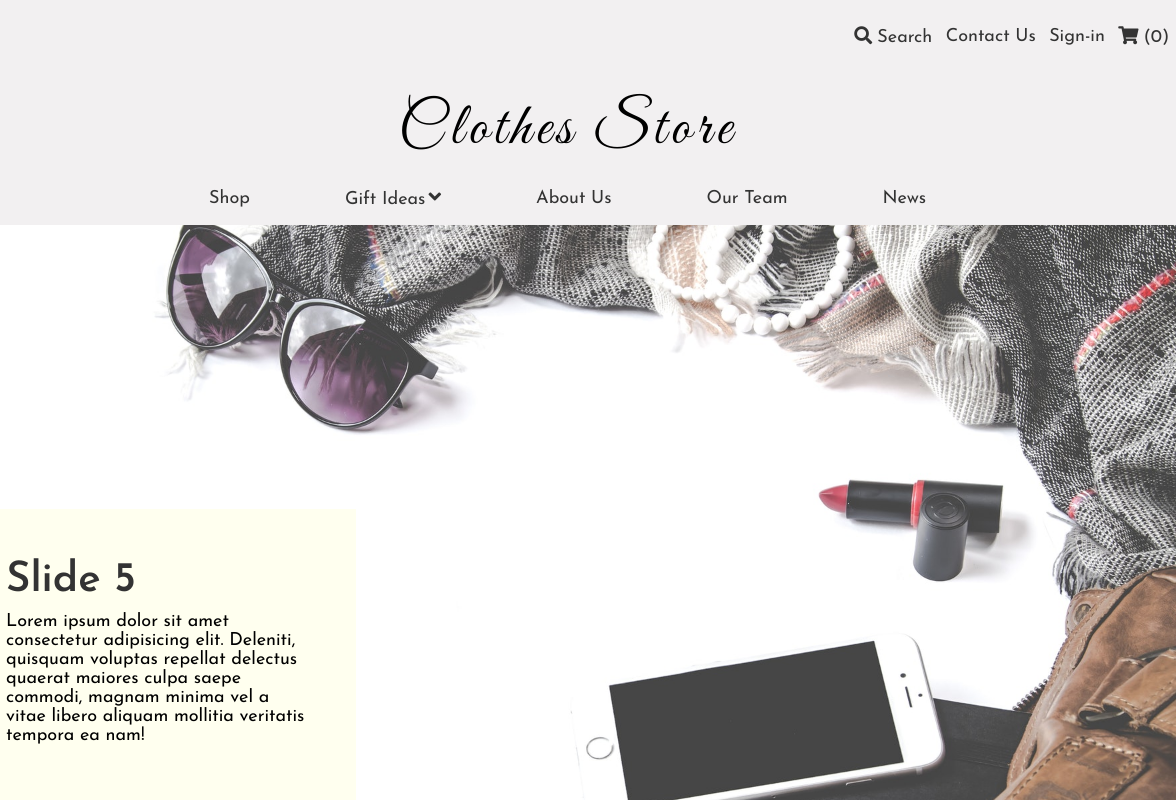
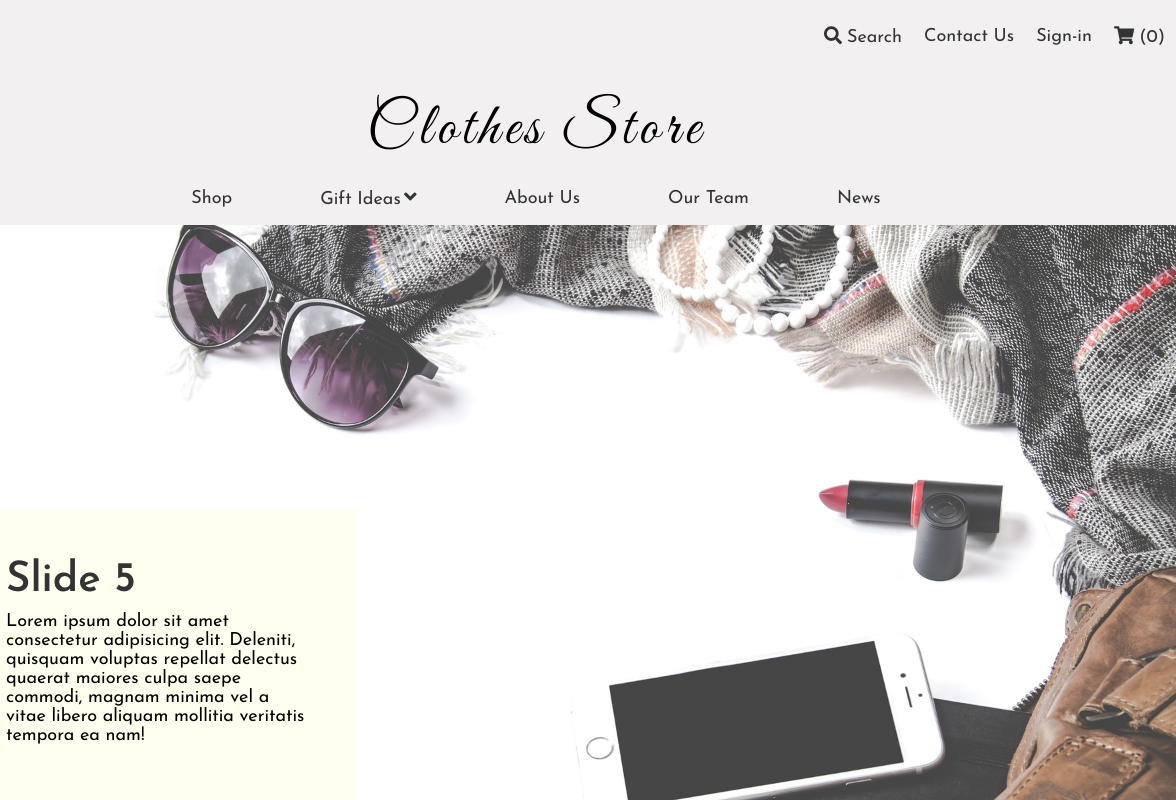
Before and after one commit to erhanertem/Website-Clothes_Store, a website: page index.html in a window 1280 px wide. Shown: the top 800 px of the page, 104-1280 px from the left. Drawn offline with Linux system fonts and the light colour scheme.

Commit message:
Fix main grid layout to limit media query need

```diff
--- a/scss/layout/_footer.scss
+++ b/scss/layout/_footer.scss
@@ -75,8 +75,9 @@
 		$socialMediaIconColors: 1 #3b5998, 2 #b31217, 3 #dc4e41, 4 #55acee,
 			5 #517fa4, 6 #0077b5;
 
+		/* Selects the nth element of social-icons-item siblings */
 		@each $color in $socialMediaIconColors {
-			&-item:nth-child(#{nth($color, 1)}) .&-link {
+			.social-icons-item:nth-child(#{nth($color, 1)}) .social-icons-link {
 				color: nth($color, 2);
 				border: 0.1rem solid nth($color, 2);
 			}
--- a/scss/layout/_header.scss
+++ b/scss/layout/_header.scss
@@ -5,7 +5,9 @@
 
 	//create a grid of 9 columns by 3 rows
 	display: grid;
-	grid-template-columns: 1fr repeat(7, minmax(min-content, 16rem)) 1fr;
+	grid-template-columns:
+		minmax(10rem, 1fr) repeat(7, minmax(min-content, 16rem))
+		minmax(10rem, 1fr);
 	grid-template-rows: repeat(3, min-content);
 	gap: 2rem;
 
```
Also changed, not shown: scss/main.css, 1 other file.
